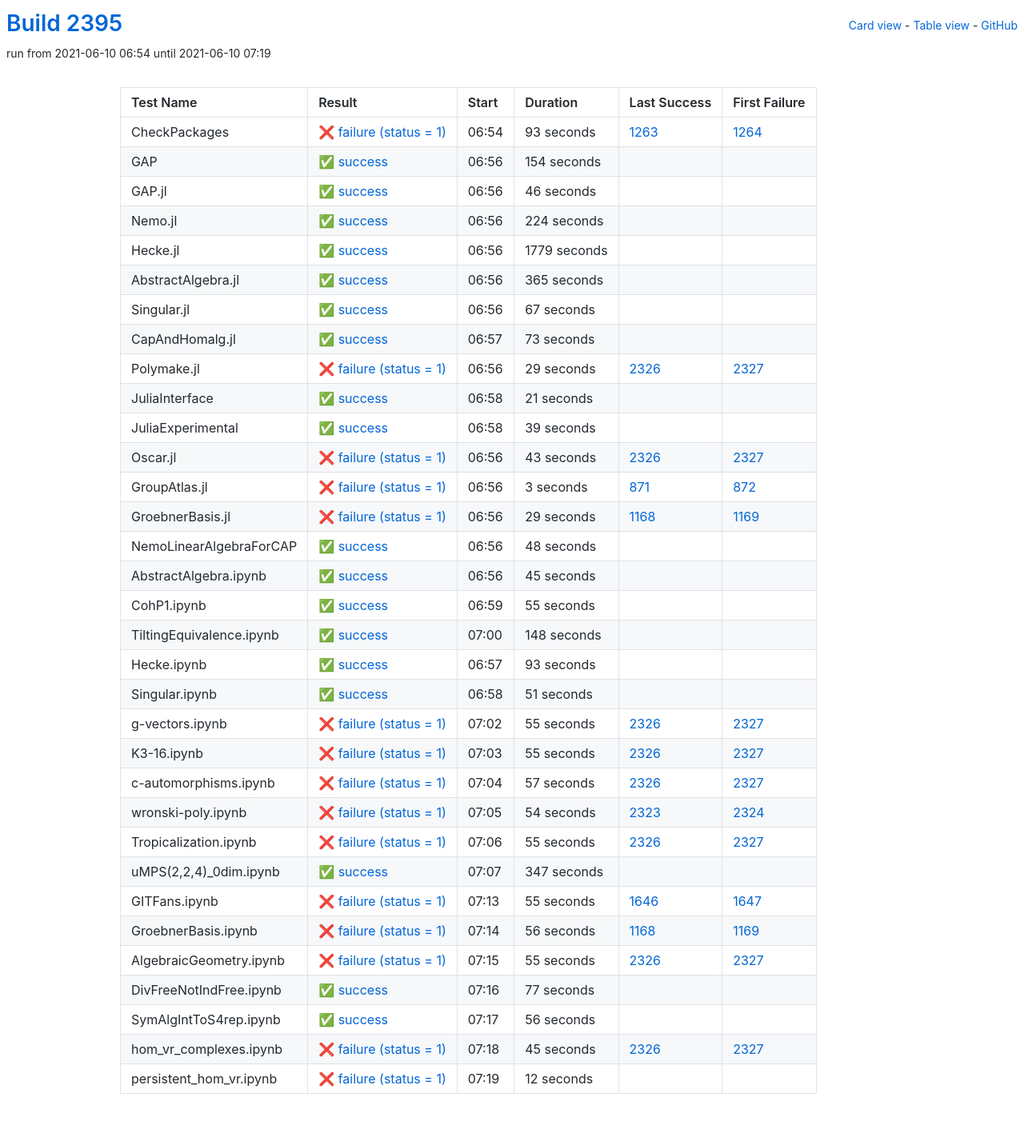
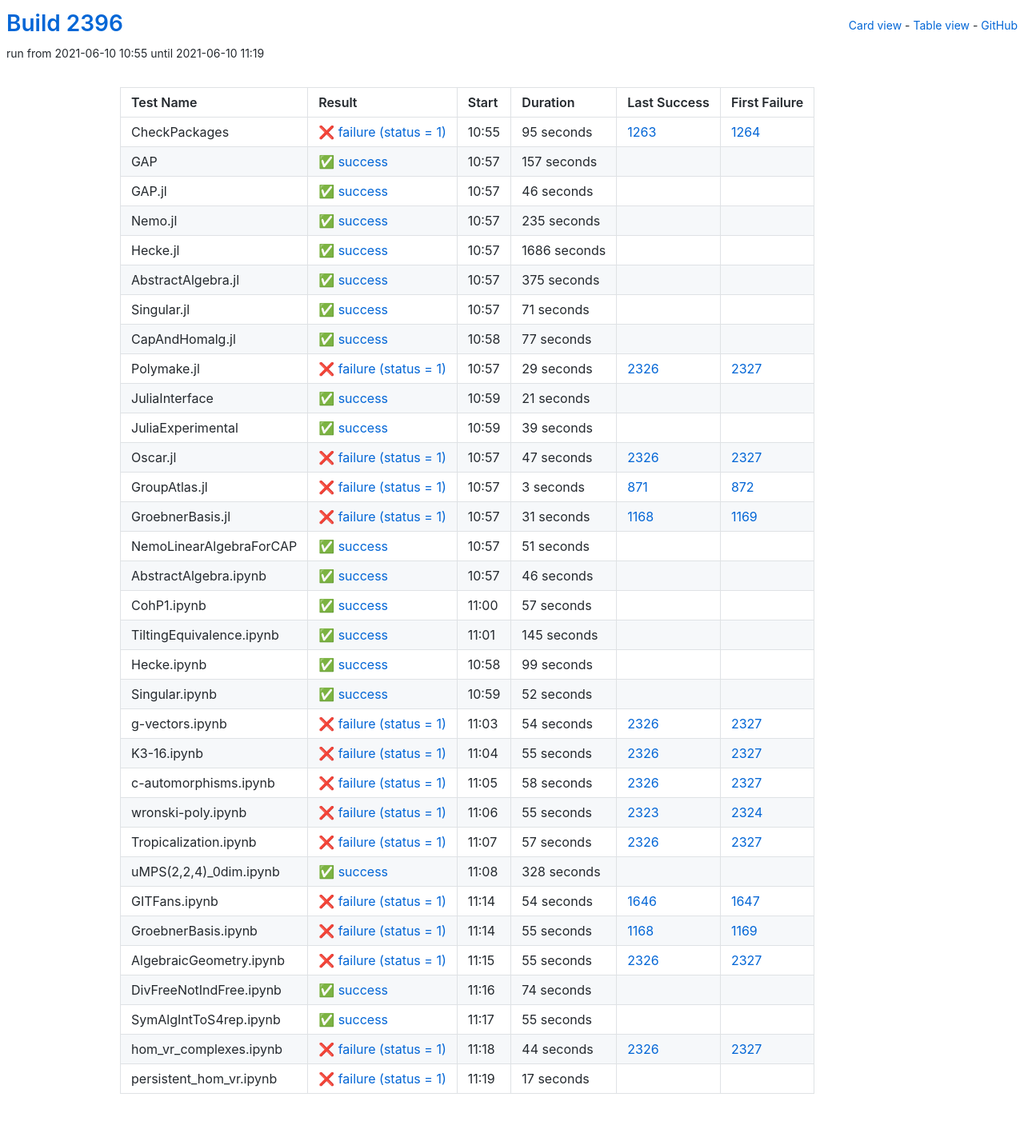
Before and after one commit to oscar-system/oscar-ci-status-stable, a Jekyll site: the page built from table.html, in a window 1280 px wide. Shown: the whole page at 80% size. Built offline with Jekyll 4.4.1, drawn with Linux system fonts in a browser that asks for light colours.

Commit message:
Build #2396

```diff
--- a/_data/ci.yml
+++ b/_data/ci.yml
@@ -1,6 +1,6 @@
 ---
-build: 2395
-build_url: https://oscarci.mathematik.uni-kl.de/job/oscar-stable/2395/
+build: 2396
+build_url: https://oscarci.mathematik.uni-kl.de/job/oscar-stable/2396/
 job: oscar-stable
 organization: oscar-system
 repo: oscar-ci-status-stable
@@ -8,32 +8,32 @@ repourl: https://github.com/oscar-system/oscar-ci-status-stable
 tests:
 - name: CheckPackages
   id: checkpackages
-  log: https://oscarci.mathematik.uni-kl.de/job/oscar-stable/2395/artifact/logs/build-2395/CheckPackages.log
-  start: 2021-06-10 06:54
+  log: https://oscarci.mathematik.uni-kl.de/job/oscar-stable/2396/artifact/logs/build-2396/CheckPackages.log
+  start: 2021-06-10 10:55
   success: false
   exitcode: 1
   status: failure
-  duration: 93
+  duration: 95
   last_success: 1263
   last_success_url: https://oscarci.mathematik.uni-kl.de/job/oscar-stable/1263/
   first_failure: 1264
   first_failure_url: https://oscarci.mathematik.uni-kl.de/job/oscar-stable/1264/
 - name: GAP
   id: gap
-  log: https://oscarci.mathematik.uni-kl.de/job/oscar-stable/2395/artifact/logs/build-2395/GAP.log
-  start: 2021-06-10 06:56
+  log: https://oscarci.mathematik.uni-kl.de/job/oscar-stable/2396/artifact/logs/build-2396/GAP.log
+  start: 2021-06-10 10:57
   success: true
   exitcode: 0
   status: success
-  duration: 154
+  duration: 157
   last_success: false
   last_success_url:
   first_failure: false
   first_failure_url:
 - name: GAP.jl
   id: gap-jl
-  log: https://oscarci.mathematik.uni-kl.de/job/oscar-stable/2395/artifact/logs/build-2395/GAP.jl.log
-  start: 2021-06-10 06:56
+  log: https://oscarci.mathematik.uni-kl.de/job/oscar-stable/2396/artifact/logs/build-2396/GAP.jl.log
+  start: 2021-06-10 10:57
   success: true
   exitcode: 0
   status: success
@@ -44,68 +44,68 @@ tests:
   first_failure_url:
 - name: Nemo.jl
   id: nemo-jl
-  log: https://oscarci.mathematik.uni-kl.de/job/oscar-stable/2395/artifact/logs/build-2395/Nemo.jl.log
-  start: 2021-06-10 06:56
+  log: https://oscarci.mathematik.uni-kl.de/job/oscar-stable/2396/artifact/logs/build-2396/Nemo.jl.log
+  start: 2021-06-10 10:57
   success: true
   exitcode: 0
   status: success
-  duration: 224
+  duration: 235
   last_success: false
   last_success_url:
   first_failure: false
   first_failure_url:
 - name: Hecke.jl
   id: hecke-jl
-  log: https://oscarci.mathematik.uni-kl.de/job/oscar-stable/2395/artifact/logs/build-2395/Hecke.jl.log
-  start: 2021-06-10 06:56
+  log: https://oscarci.mathematik.uni-kl.de/job/oscar-stable/2396/artifact/logs/build-2396/Hecke.jl.log
+  start: 2021-06-10 10:57
   success: true
   exitcode: 0
   status: success
-  duration: 1779
+  duration: 1686
   last_success: false
   last_success_url:
   first_failure: false
   first_failure_url:
 - name: AbstractAlgebra.jl
   id: abstractalgebra-jl
-  log: https://oscarci.mathematik.uni-kl.de/job/oscar-stable/2395/artifact/logs/build-2395/AbstractAlgebra.jl.log
-  start: 2021-06-10 06:56
+  log: https://oscarci.mathematik.uni-kl.de/job/oscar-stable/2396/artifact/logs/build-2396/AbstractAlgebra.jl.log
+  start: 2021-06-10 10:57
   success: true
   exitcode: 0
   status: success
-  duration: 365
+  duration: 375
   last_success: false
   last_success_url:
   first_failure: false
   first_failure_url:
 - name: Singular.jl
   id: singular-jl
-  log: https://oscarci.mathematik.uni-kl.de/job/oscar-stable/2395/artifact/logs/build-2395/Singular.jl.log
-  start: 2021-06-10 06:56
+  log: https://oscarci.mathematik.uni-kl.de/job/oscar-stable/2396/artifact/logs/build-2396/Singular.jl.log
+  start: 2021-06-10 10:57
   success: true
   exitcode: 0
   status: success
-  duration: 67
+  duration: 71
   last_success: false
   last_success_url:
   first_failure: false
   first_failure_url:
 - name: CapAndHomalg.jl
   id: capandhomalg-jl
-  log: https://oscarci.mathematik.uni-kl.de/job/oscar-stable/2395/artifact/logs/build-2395/CapAndHomalg.jl.log
-  start: 2021-06-10 06:57
+  log: https://oscarci.mathematik.uni-kl.de/job/oscar-stable/2396/artifact/logs/build-2396/CapAndHomalg.jl.log
+  start: 2021-06-10 10:58
   success: true
   exitcode: 0
   status: success
-  duration: 73
+  duration: 77
   last_success: false
   last_success_url:
   first_failure: false
   first_failure_url:
 - name: Polymake.jl
   id: polymake-jl
-  log: https://oscarci.mathematik.uni-kl.de/job/oscar-stable/2395/artifact/logs/build-2395/Polymake.jl.log
-  start: 2021-06-10 06:56
+  log: https://oscarci.mathematik.uni-kl.de/job/oscar-stable/2396/artifact/logs/build-2396/Polymake.jl.log
+  start: 2021-06-10 10:57
   success: false
   exitcode: 1
   status: failure
@@ -116,8 +116,8 @@ tests:
   first_failure_url: https://oscarci.mathematik.uni-kl.de/job/oscar-stable/2327/
 - name: JuliaInterface
   id: juliainterface
-  log: https://oscarci.mathematik.uni-kl.de/job/oscar-stable/2395/artifact/logs/build-2395/JuliaInterface.log
-  start: 2021-06-10 06:58
+  log: https://oscarci.mathematik.uni-kl.de/job/oscar-stable/2396/artifact/logs/build-2396/JuliaInterface.log
+  start: 2021-06-10 10:59
   success: true
   exitcode: 0
   status: success
@@ -128,8 +128,8 @@ tests:
   first_failure_url:
 - name: JuliaExperimental
   id: juliaexperimental
-  log: https://oscarci.mathematik.uni-kl.de/job/oscar-stable/2395/artifact/logs/build-2395/JuliaExperimental.log
-  start: 2021-06-10 06:58
+  log: https://oscarci.mathematik.uni-kl.de/job/oscar-stable/2396/artifact/logs/build-2396/JuliaExperimental.log
+  start: 2021-06-10 10:59
   success: true
   exitcode: 0
   status: success
@@ -140,20 +140,20 @@ tests:
   first_failure_url:
 - name: Oscar.jl
   id: oscar-jl
-  log: https://oscarci.mathematik.uni-kl.de/job/oscar-stable/2395/artifact/logs/build-2395/Oscar.jl.log
-  start: 2021-06-10 06:56
+  log: https://oscarci.mathematik.uni-kl.de/job/oscar-stable/2396/artifact/logs/build-2396/Oscar.jl.log
+  start: 2021-06-10 10:57
   success: false
   exitcode: 1
   status: failure
-  duration: 43
+  duration: 47
   last_success: 2326
   last_success_url: https://oscarci.mathematik.uni-kl.de/job/oscar-stable/2326/
   first_failure: 2327
   first_failure_url: https://oscarci.mathematik.uni-kl.de/job/oscar-stable/2327/
 - name: GroupAtlas.jl
   id: groupatlas-jl
-  log: https://oscarci.mathematik.uni-kl.de/job/oscar-stable/2395/artifact/logs/build-2395/GroupAtlas.jl.log
-  start: 2021-06-10 06:56
+  log: https://oscarci.mathematik.uni-kl.de/job/oscar-stable/2396/artifact/logs/build-2396/GroupAtlas.jl.log
+  start: 2021-06-10 10:57
   success: false
   exitcode: 1
   status: failure
@@ -164,80 +164,20 @@ tests:
   first_failure_url: https://oscarci.mathematik.uni-kl.de/job/oscar-stable/872/
 - name: GroebnerBasis.jl
   id: groebnerbasis-jl
-  log: https://oscarci.mathematik.uni-kl.de/job/oscar-stable/2395/artifact/logs/build-2395/GroebnerBasis.jl.log
-  start: 2021-06-10 06:56
+  log: https://oscarci.mathematik.uni-kl.de/job/oscar-stable/2396/artifact/logs/build-2396/GroebnerBasis.jl.log
+  start: 2021-06-10 10:57
   success: false
   exitcode: 1
   status: failure
-  duration: 29
+  duration: 31
   last_success: 1168
   last_success_url: https://oscarci.mathematik.uni-kl.de/job/oscar-stable/1168/
   first_failure: 1169
   first_failure_url: https://oscarci.mathematik.uni-kl.de/job/oscar-stable/1169/
 - name: NemoLinearAlgebraForCAP
   id: nemolinearalgebraforcap
-  log: https://oscarci.mathematik.uni-kl.de/job/oscar-stable/2395/artifact/logs/build-2395/NemoLinearAlgebraForCAP.log
-  start: 2021-06-10 06:56
-  success: true
-  exitcode: 0
-  status: success
-  duration: 48
-  last_success: false
-  last_success_url:
-  first_failure: false
-  first_failure_url:
-- name: AbstractAlgebra.ipynb
-  id: abstractalgebra-ipynb
-  log: https://oscarci.mathematik.uni-kl.de/job/oscar-stable/2395/artifact/logs/build-2395/AbstractAlgebra.ipynb.log
-  start: 2021-06-10 06:56
-  success: true
-  exitcode: 0
-  status: success
-  duration: 45
-  last_success: false
-  last_success_url:
-  first_failure: false
-  first_failure_url:
-- name: CohP1.ipynb
-  id: cohp1-ipynb
-  log: https://oscarci.mathematik.uni-kl.de/job/oscar-stable/2395/artifact/logs/build-2395/CohP1.ipynb.log
-  start: 2021-06-10 06:59
-  success: true
-  exitcode: 0
-  status: success
-  duration: 55
-  last_success: false
-  last_success_url:
-  first_failure: false
-  first_failure_url:
-- name: TiltingEquivalence.ipynb
-  id: tiltingequivalence-ipynb
-  log: https://oscarci.mathematik.uni-kl.de/job/oscar-stable/2395/artifact/logs/build-2395/TiltingEquivalence.ipynb.log
-  start: 2021-06-10 07:00
-  success: true
-  exitcode: 0
-  status: success
-  duration: 148
-  last_success: false
-  last_success_url:
-  first_failure: false
-  first_failure_url:
-- name: Hecke.ipynb
-  id: hecke-ipynb
-  log: https://oscarci.mathematik.uni-kl.de/job/oscar-stable/2395/artifact/logs/build-2395/Hecke.ipynb.log
-  start: 2021-06-10 06:57
-  success: true
-  exitcode: 0
-  status: success
-  duration: 93
-  last_success: false
-  last_success_url:
-  first_failure: false
-  first_failure_url:
-- name: Singular.ipynb
-  id: singular-ipynb
-  log: https://oscarci.mathematik.uni-kl.de/job/oscar-stable/2395/artifact/logs/build-2395/Singular.ipynb.log
-  start: 2021-06-10 06:58
+  log: https://oscarci.mathematik.uni-kl.de/job/oscar-stable/2396/artifact/logs/build-2396/NemoLinearAlgebraForCAP.log
+  start: 2021-06-10 10:57
   success: true
   exitcode: 0
   status: success
@@ -246,22 +186,82 @@ tests:
   last_success_url:
   first_failure: false
   first_failure_url:
+- name: AbstractAlgebra.ipynb
+  id: abstractalgebra-ipynb
+  log: https://oscarci.mathematik.uni-kl.de/job/oscar-stable/2396/artifact/logs/build-2396/AbstractAlgebra.ipynb.log
+  start: 2021-06-10 10:57
+  success: true
+  exitcode: 0
+  status: success
+  duration: 46
+  last_success: false
+  last_success_url:
+  first_failure: false
+  first_failure_url:
+- name: CohP1.ipynb
+  id: cohp1-ipynb
+  log: https://oscarci.mathematik.uni-kl.de/job/oscar-stable/2396/artifact/logs/build-2396/CohP1.ipynb.log
+  start: 2021-06-10 11:00
+  success: true
+  exitcode: 0
+  status: success
+  duration: 57
+  last_success: false
+  last_success_url:
+  first_failure: false
+  first_failure_url:
+- name: TiltingEquivalence.ipynb
+  id: tiltingequivalence-ipynb
+  log: https://oscarci.mathematik.uni-kl.de/job/oscar-stable/2396/artifact/logs/build-2396/TiltingEquivalence.ipynb.log
+  start: 2021-06-10 11:01
+  success: true
+  exitcode: 0
+  status: success
+  duration: 145
+  last_success: false
+  last_success_url:
+  first_failure: false
+  first_failure_url:
+- name: Hecke.ipynb
+  id: hecke-ipynb
+  log: https://oscarci.mathematik.uni-kl.de/job/oscar-stable/2396/artifact/logs/build-2396/Hecke.ipynb.log
+  start: 2021-06-10 10:58
+  success: true
+  exitcode: 0
+  status: success
+  duration: 99
+  last_success: false
+  last_success_url:
+  first_failure: false
+  first_failure_url:
+- name: Singular.ipynb
+  id: singular-ipynb
+  log: https://oscarci.mathematik.uni-kl.de/job/oscar-stable/2396/artifact/logs/build-2396/Singular.ipynb.log
+  start: 2021-06-10 10:59
+  success: true
+  exitcode: 0
+  status: success
+  duration: 52
+  last_success: false
+  last_success_url:
+  first_failure: false
+  first_failure_url:
 - name: g-vectors.ipynb
   id: g-vectors-ipynb
-  log: https://oscarci.mathematik.uni-kl.de/job/oscar-stable/2395/artifact/logs/build-2395/g-vectors.ipynb.log
-  start: 2021-06-10 07:02
+  log: https://oscarci.mathematik.uni-kl.de/job/oscar-stable/2396/artifact/logs/build-2396/g-vectors.ipynb.log
+  start: 2021-06-10 11:03
   success: false
   exitcode: 1
   status: failure
-  duration: 55
+  duration: 54
   last_success: 2326
   last_success_url: https://oscarci.mathematik.uni-kl.de/job/oscar-stable/2326/
   first_failure: 2327
   first_failure_url: https://oscarci.mathematik.uni-kl.de/job/oscar-stable/2327/
 - name: K3-16.ipynb
   id: k3-16-ipynb
-  log: https://oscarci.mathematik.uni-kl.de/job/oscar-stable/2395/artifact/logs/build-2395/K3-16.ipynb.log
-  start: 2021-06-10 07:03
+  log: https://oscarci.mathematik.uni-kl.de/job/oscar-stable/2396/artifact/logs/build-2396/K3-16.ipynb.log
+  start: 2021-06-10 11:04
   success: false
   exitcode: 1
   status: failure
@@ -272,8 +272,32 @@ tests:
   first_failure_url: https://oscarci.mathematik.uni-kl.de/job/oscar-stable/2327/
 - name: c-automorphisms.ipynb
   id: c-automorphisms-ipynb
-  log: https://oscarci.mathematik.uni-kl.de/job/oscar-stable/2395/artifact/logs/build-2395/c-automorphisms.ipynb.log
-  start: 2021-06-10 07:04
+  log: https://oscarci.mathematik.uni-kl.de/job/oscar-stable/2396/artifact/logs/build-2396/c-automorphisms.ipynb.log
+  start: 2021-06-10 11:05
+  success: false
+  exitcode: 1
+  status: failure
+  duration: 58
+  last_success: 2326
+  last_success_url: https://oscarci.mathematik.uni-kl.de/job/oscar-stable/2326/
+  first_failure: 2327
+  first_failure_url: https://oscarci.mathematik.uni-kl.de/job/oscar-stable/2327/
+- name: wronski-poly.ipynb
+  id: wronski-poly-ipynb
+  log: https://oscarci.mathematik.uni-kl.de/job/oscar-stable/2396/artifact/logs/build-2396/wronski-poly.ipynb.log
+  start: 2021-06-10 11:06
+  success: false
+  exitcode: 1
+  status: failure
+  duration: 55
+  last_success: 2323
+  last_success_url: https://oscarci.mathematik.uni-kl.de/job/oscar-stable/2323/
+  first_failure: 2324
+  first_failure_url: https://oscarci.mathematik.uni-kl.de/job/oscar-stable/2324/
+- name: Tropicalization.ipynb
+  id: tropicalization-ipynb
+  log: https://oscarci.mathematik.uni-kl.de/job/oscar-stable/2396/artifact/logs/build-2396/Tropicalization.ipynb.log
+  start: 2021-06-10 11:07
   success: false
   exitcode: 1
   status: failure
@@ -282,70 +306,46 @@ tests:
   last_success_url: https://oscarci.mathematik.uni-kl.de/job/oscar-stable/2326/
   first_failure: 2327
   first_failure_url: https://oscarci.mathematik.uni-kl.de/job/oscar-stable/2327/
-- name: wronski-poly.ipynb
-  id: wronski-poly-ipynb
-  log: https://oscarci.mathematik.uni-kl.de/job/oscar-stable/2395/artifact/logs/build-2395/wronski-poly.ipynb.log
-  start: 2021-06-10 07:05
-  success: false
-  exitcode: 1
-  status: failure
-  duration: 54
-  last_success: 2323
-  last_success_url: https://oscarci.mathematik.uni-kl.de/job/oscar-stable/2323/
-  first_failure: 2324
-  first_failure_url: https://oscarci.mathematik.uni-kl.de/job/oscar-stable/2324/
-- name: Tropicalization.ipynb
-  id: tropicalization-ipynb
-  log: https://oscarci.mathematik.uni-kl.de/job/oscar-stable/2395/artifact/logs/build-2395/Tropicalization.ipynb.log
-  start: 2021-06-10 07:06
-  success: false
-  exitcode: 1
-  status: failure
-  duration: 55
-  last_success: 2326
-  last_success_url: https://oscarci.mathematik.uni-kl.de/job/oscar-stable/2326/
-  first_failure: 2327
-  first_failure_url: https://oscarci.mathematik.uni-kl.de/job/oscar-stable/2327/
 - name: uMPS(2,2,4)_0dim.ipynb
   id: umps-2-2-4-0dim-ipynb
-  log: https://oscarci.mathematik.uni-kl.de/job/oscar-stable/2395/artifact/logs/build-2395/uMPS-2-2-4-_0dim.ipynb.log
-  start: 2021-06-10 07:07
+  log: https://oscarci.mathematik.uni-kl.de/job/oscar-stable/2396/artifact/logs/build-2396/uMPS-2-2-4-_0dim.ipynb.log
+  start: 2021-06-10 11:08
   success: true
   exitcode: 0
   status: success
-  duration: 347
+  duration: 328
   last_success: false
   last_success_url:
   first_failure: false
   first_failure_url:
 - name: GITFans.ipynb
   id: gitfans-ipynb
-  log: https://oscarci.mathematik.uni-kl.de/job/oscar-stable/2395/artifact/logs/build-2395/GITFans.ipynb.log
-  start: 2021-06-10 07:13
+  log: https://oscarci.mathematik.uni-kl.de/job/oscar-stable/2396/artifact/logs/build-2396/GITFans.ipynb.log
+  start: 2021-06-10 11:14
   success: false
   exitcode: 1
   status: failure
-  duration: 55
+  duration: 54
   last_success: 1646
   last_success_url: https://oscarci.mathematik.uni-kl.de/job/oscar-stable/1646/
   first_failure: 1647
   first_failure_url: https://oscarci.mathematik.uni-kl.de/job/oscar-stable/1647/
 - name: GroebnerBasis.ipynb
   id: groebnerbasis-ipynb
-  log: https://oscarci.mathematik.uni-kl.de/job/oscar-stable/2395/artifact/logs/build-2395/GroebnerBasis.ipynb.log
-  start: 2021-06-10 07:14
+  log: https://oscarci.mathematik.uni-kl.de/job/oscar-stable/2396/artifact/logs/build-2396/GroebnerBasis.ipynb.log
+  start: 2021-06-10 11:14
   success: false
   exitcode: 1
   status: failure
-  duration: 56
+  duration: 55
   last_success: 1168
   last_success_url: https://oscarci.mathematik.uni-kl.de/job/oscar-stable/1168/
   first_failure: 1169
   first_failure_url: https://oscarci.mathematik.uni-kl.de/job/oscar-stable/1169/
 - name: AlgebraicGeometry.ipynb
   id: algebraicgeometry-ipynb
-  log: https://oscarci.mathematik.uni-kl.de/job/oscar-stable/2395/artifact/logs/build-2395/AlgebraicGeometry.ipynb.log
-  start: 2021-06-10 07:15
+  log: https://oscarci.mathematik.uni-kl.de/job/oscar-stable/2396/artifact/logs/build-2396/AlgebraicGeometry.ipynb.log
+  start: 2021-06-10 11:15
   success: false
   exitcode: 1
   status: failure
@@ -356,48 +356,48 @@ tests:
   first_failure_url: https://oscarci.mathematik.uni-kl.de/job/oscar-stable/2327/
 - name: DivFreeNotIndFree.ipynb
   id: divfreenotindfree-ipynb
-  log: https://oscarci.mathematik.uni-kl.de/job/oscar-stable/2395/artifact/logs/build-2395/DivFreeNotIndFree.ipynb.log
-  start: 2021-06-10 07:16
+  log: https://oscarci.mathematik.uni-kl.de/job/oscar-stable/2396/artifact/logs/build-2396/DivFreeNotIndFree.ipynb.log
+  start: 2021-06-10 11:16
   success: true
   exitcode: 0
   status: success
-  duration: 77
+  duration: 74
   last_success: false
   last_success_url:
   first_failure: false
   first_failure_url:
 - name: SymAlgIntToS4rep.ipynb
   id: symalginttos4rep-ipynb
-  log: https://oscarci.mathematik.uni-kl.de/job/oscar-stable/2395/artifact/logs/build-2395/SymAlgIntToS4rep.ipynb.log
-  start: 2021-06-10 07:17
+  log: https://oscarci.mathematik.uni-kl.de/job/oscar-stable/2396/artifact/logs/build-2396/SymAlgIntToS4rep.ipynb.log
+  start: 2021-06-10 11:17
   success: true
   exitcode: 0
   status: success
-  duration: 56
+  duration: 55
   last_success: false
   last_success_url:
   first_failure: false
   first_failure_url:
 - name: hom_vr_complexes.ipynb
   id: hom-vr-complexes-ipynb
-  log: https://oscarci.mathematik.uni-kl.de/job/oscar-stable/2395/artifact/logs/build-2395/hom_vr_complexes.ipynb.log
-  start: 2021-06-10 07:18
+  log: https://oscarci.mathematik.uni-kl.de/job/oscar-stable/2396/artifact/logs/build-2396/hom_vr_complexes.ipynb.log
+  start: 2021-06-10 11:18
   success: false
   exitcode: 1
   status: failure
-  duration: 45
+  duration: 44
   last_success: 2326
   last_success_url: https://oscarci.mathematik.uni-kl.de/job/oscar-stable/2326/
   first_failure: 2327
   first_failure_url: https://oscarci.mathematik.uni-kl.de/job/oscar-stable/2327/
 - name: persistent_hom_vr.ipynb
   id: persistent-hom-vr-ipynb
-  log: https://oscarci.mathematik.uni-kl.de/job/oscar-stable/2395/artifact/logs/build-2395/persistent_hom_vr.ipynb.log
-  start: 2021-06-10 07:19
+  log: https://oscarci.mathematik.uni-kl.de/job/oscar-stable/2396/artifact/logs/build-2396/persistent_hom_vr.ipynb.log
+  start: 2021-06-10 11:19
   success: false
   exitcode: 1
   status: failure
-  duration: 12
+  duration: 17
   last_success: false
   last_success_url:
   first_failure: false
```
Also changed, not shown: README.md.
